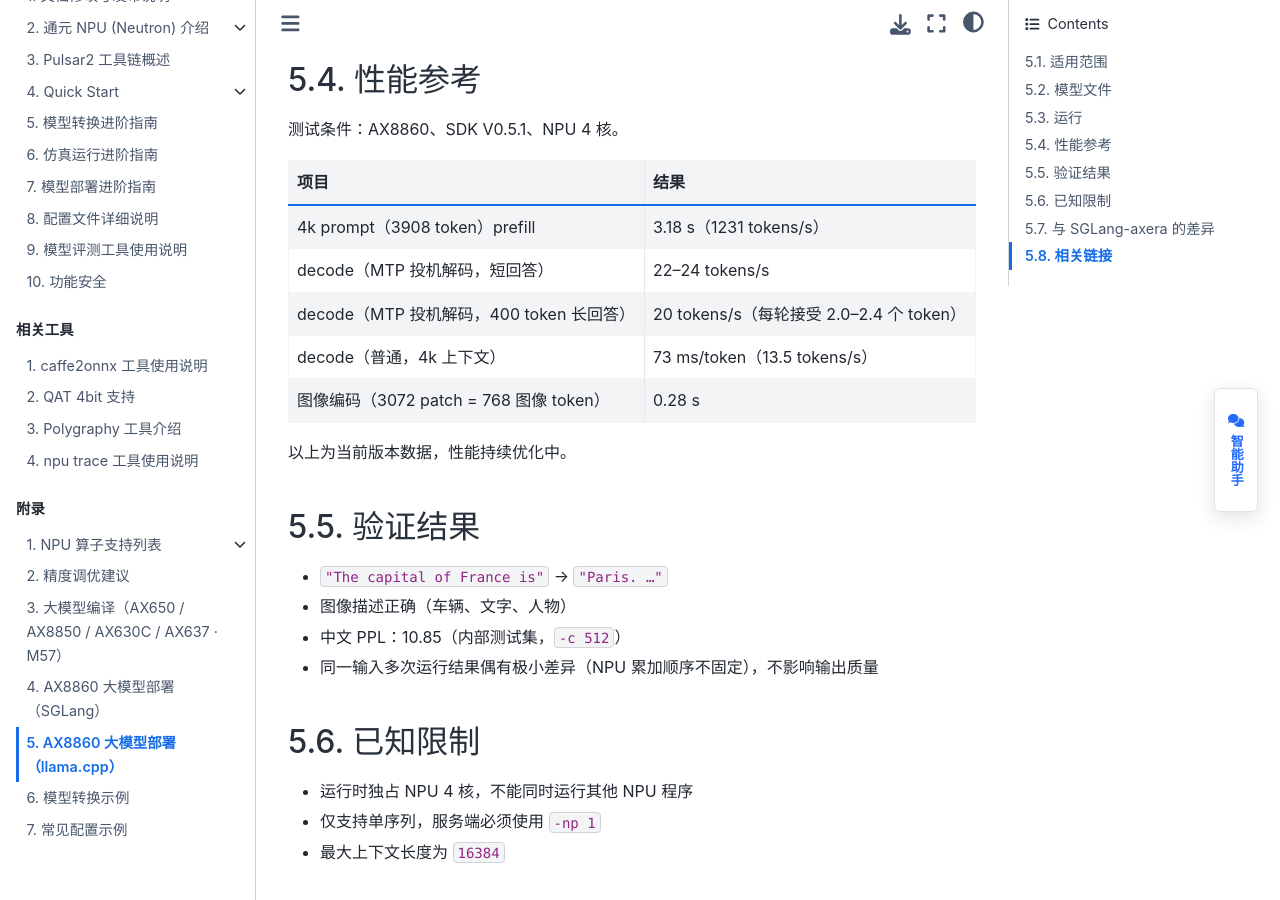
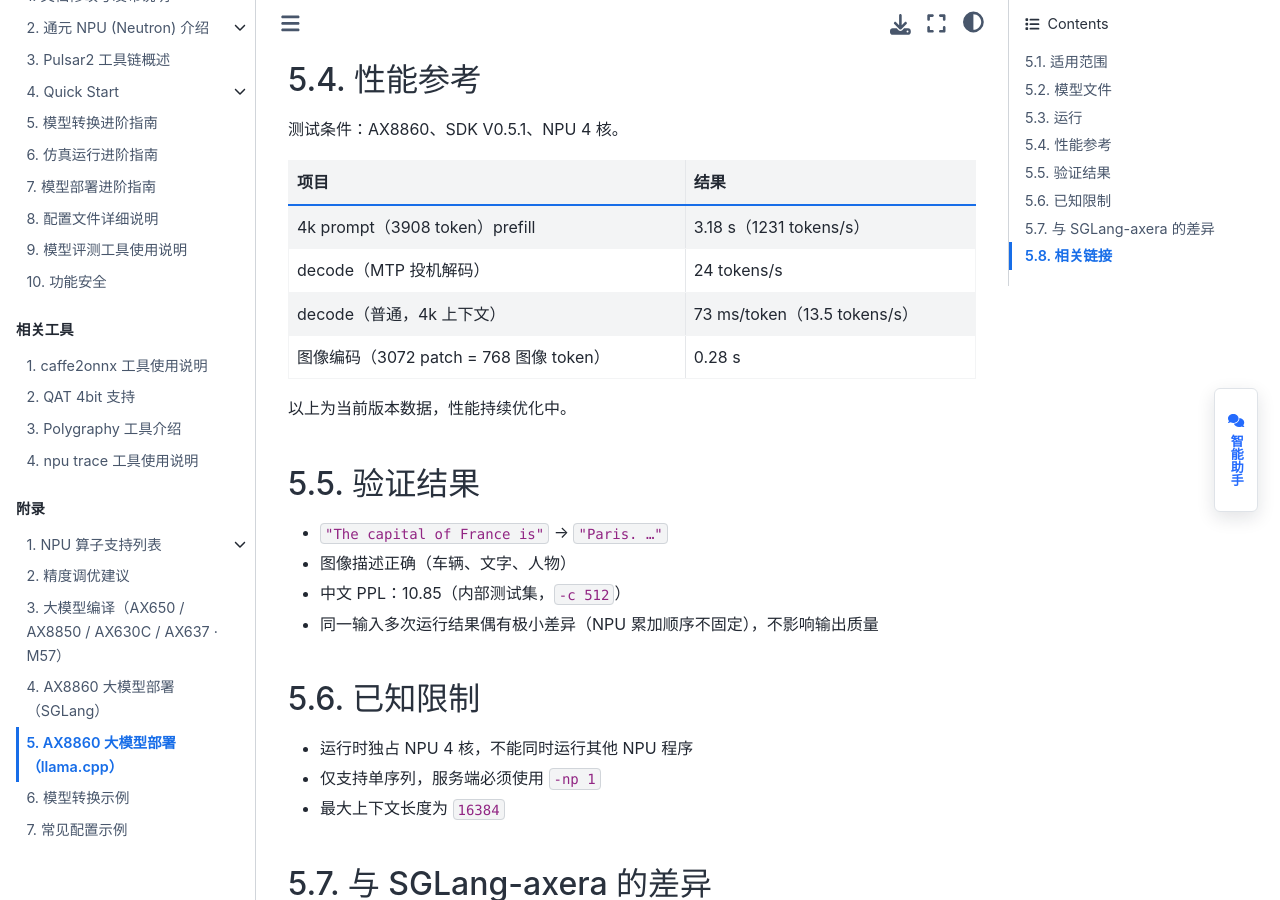
Before and after one commit to AXERA-TECH/pulsar2-docs, a Sphinx documentation site: the page built from source/appendix/llm_ax8860_llamacpp.md, in a window 1280 px wide and 900 px high, scrolled down 2010 px. Built offline with Sphinx 7.4.7 and the Sphinx Book theme 1.1.4, drawn with Linux system fonts in a browser that asks for light colours.

Commit message:
docs: 精简 AX8860 llama.cpp MTP 性能数据

```diff
--- a/source/appendix/llm_ax8860_llamacpp.md
+++ b/source/appendix/llm_ax8860_llamacpp.md
@@ -73,8 +73,7 @@ curl http://<board>:8080/v1/chat/completions -H 'Content-Type: application/json'
 | 项目 | 结果 |
 | --- | --- |
 | 4k prompt（3908 token）prefill | 3.18 s（1231 tokens/s） |
-| decode（MTP 投机解码，短回答） | 22–24 tokens/s |
-| decode（MTP 投机解码，400 token 长回答） | 20 tokens/s（每轮接受 2.0–2.4 个 token） |
+| decode（MTP 投机解码） | 24 tokens/s |
 | decode（普通，4k 上下文） | 73 ms/token（13.5 tokens/s） |
 | 图像编码（3072 patch = 768 图像 token） | 0.28 s |
 
```
